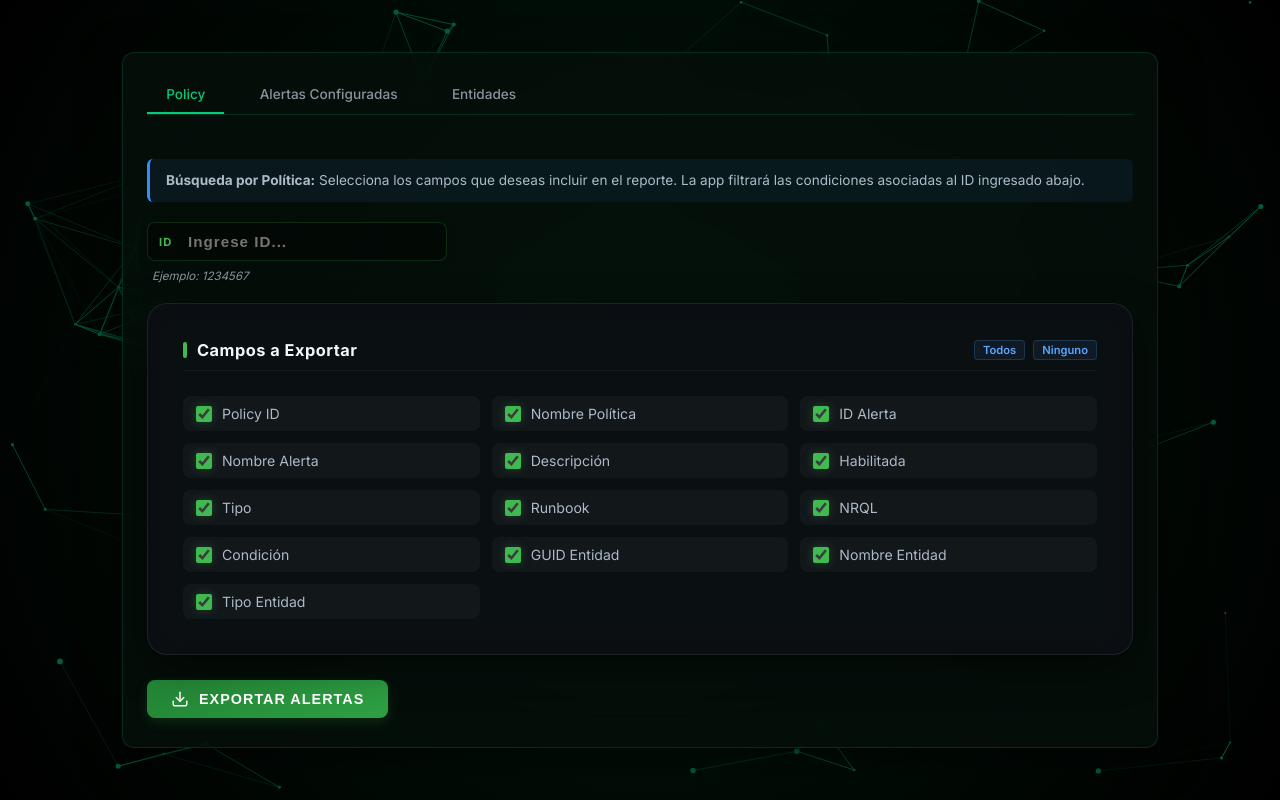
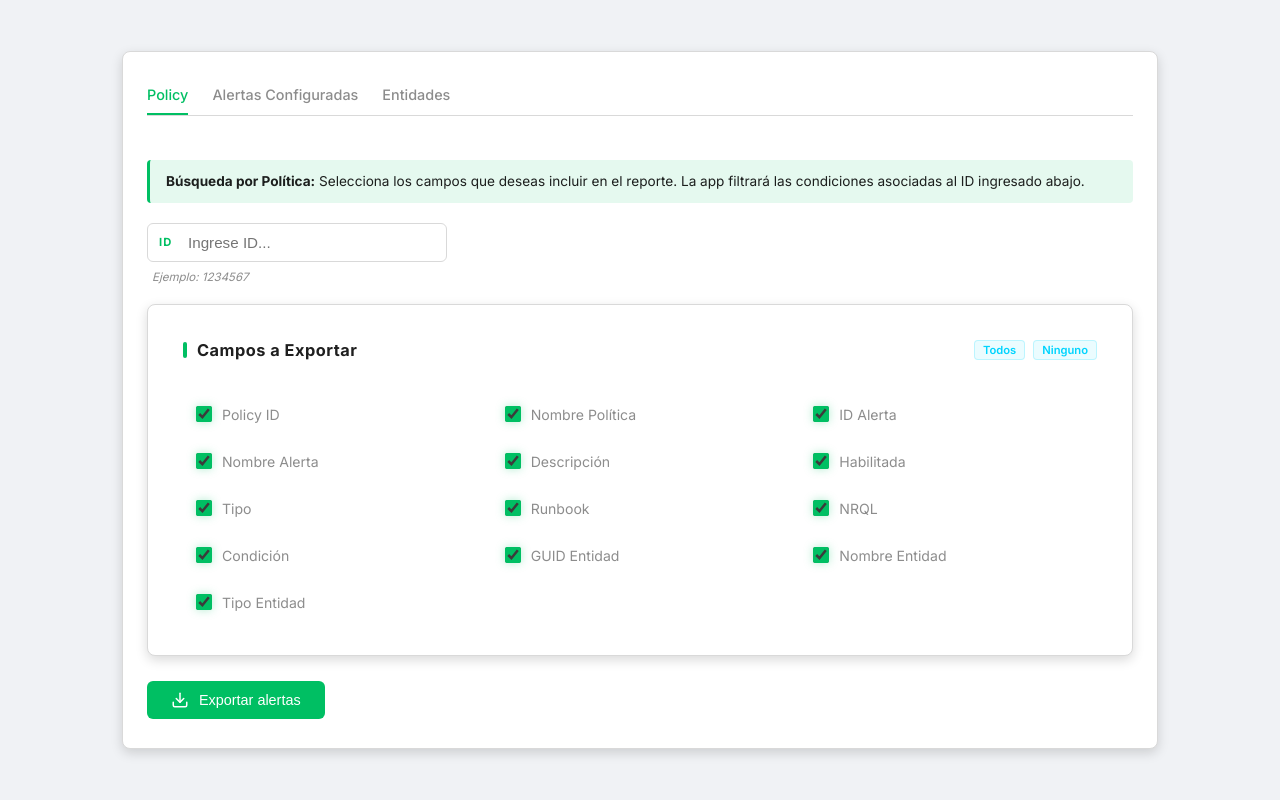
Before and after one commit to Fernando-Villena/new-relic, a website: page public/index.html in a window 1280 px wide. Drawn offline with Linux system fonts and the light colour scheme.

Commit message:
se ajusta el diseño

```diff
--- a/public/assets/css/spinner.css
+++ b/public/assets/css/spinner.css
@@ -2,7 +2,7 @@
     /* Spinner más pequeño */
     .spinner {
       border: 4px solid rgba(255, 255, 255, 0.2);
-      border-top: 4px solid #2ea043;
+      border-top: 4px solid #00BF63;
       border-radius: 50%;
       width: 40px;
       height: 40px;
--- a/public/assets/css/styles.css
+++ b/public/assets/css/styles.css
@@ -1,17 +1,21 @@
 @import url('https://fonts.googleapis.com/css2?family=Inter:wght@300;400;500;600;700&display=swap');
 
 :root {
-  --primary-color: #00cc7a;
-  /* Slightly deeper green */
-  --secondary-color: #008f6b;
-  --background-color: #000502;
-  /* Very dark background */
-  --card-bg: rgba(5, 15, 10, 0.8);
-  /* Darker translucent green */
-  --text-color: #d1f5e8;
-  --border-color: rgba(0, 100, 60, 0.4);
-  --input-bg: rgba(2, 10, 5, 0.9);
-  --hover-color: rgba(0, 204, 122, 0.1);
+  --primary-color: #00BF63;
+  --secondary-color: #00a854;
+  --bg-base: #141414;
+  --bg-container: #1f1f1f;
+  --text-primary: rgba(255, 255, 255, 0.85);
+  --text-secondary: rgba(255, 255, 255, 0.45);
+  --border-color: #434343;
+}
+
+:root[data-theme="light"] {
+  --bg-base: #f0f2f5;
+  --bg-container: #ffffff;
+  --text-primary: rgba(0, 0, 0, 0.88);
+  --text-secondary: rgba(0, 0, 0, 0.45);
+  --border-color: #d9d9d9;
 }
 
 * {
@@ -22,8 +26,8 @@
 
 body {
   font-family: 'Inter', sans-serif;
-  background-color: var(--background-color);
-  color: var(--text-color);
+  background-color: var(--bg-base);
+  color: var(--text-primary);
   min-height: 100vh;
   display: flex;
   justify-content: center;
@@ -32,16 +36,7 @@ body {
   position: relative;
 }
 
-/* Canvas Background */
-#canvas {
-  position: fixed;
-  top: 0;
-  left: 0;
-  width: 100%;
-  height: 100%;
-  z-index: -1;
-  background: radial-gradient(circle at center, #001a0d 0%, #000000 100%);
-}
+
 
 .container {
   width: 90%;
@@ -52,57 +47,41 @@ body {
 }
 
 h1 {
-  font-size: 1.8rem;
-  /* Smaller H1 */
-  font-weight: 700;
+  font-size: 1.5rem;
+  font-weight: 500;
   text-align: center;
   margin-bottom: 1.5rem;
-  background: linear-gradient(90deg, #fff, var(--primary-color));
-  background-clip: text;
-  -webkit-background-clip: text;
-  -webkit-text-fill-color: transparent;
-  text-shadow: 0 0 20px rgba(0, 255, 157, 0.2);
+  color: var(--text-primary);
 }
 
 .card {
-  background: var(--card-bg);
-  backdrop-filter: blur(20px);
-  -webkit-backdrop-filter: blur(20px);
+  background: var(--bg-container);
   border: 1px solid var(--border-color);
-  border-radius: 12px;
-  padding: 1.5rem;
-  /* Slightly less padding */
-  box-shadow: 0 10px 40px 0 rgba(0, 0, 0, 0.5);
-  transition: border-color 0.3s ease;
+  border-radius: 8px;
+  padding: 24px;
+  box-shadow: 0 4px 12px rgba(0, 0, 0, 0.15);
+  transition: all 0.3s ease;
 }
 
-.card:hover {
-  border-color: rgba(0, 255, 157, 0.3);
-}
-
-/* Tab menu override */
 .tab-menu {
   border-bottom: 1px solid var(--border-color);
   display: flex;
-  gap: 1rem;
+  gap: 1.5rem;
   margin-bottom: 1.5rem;
 }
 
 .tab {
-  padding: 0.6rem 1.2rem;
+  padding: 0.6rem 0;
   cursor: pointer;
   font-weight: 500;
-  font-size: 0.85rem;
-  /* Smaller tabs */
+  font-size: 0.9rem;
   border-bottom: 2px solid transparent;
   transition: all 0.3s ease;
-  color: #8b949e;
+  color: var(--text-secondary);
 }
 
 .tab:hover {
-  color: var(--text-color);
-  background: rgba(255, 255, 255, 0.03);
-  border-radius: 6px 6px 0 0;
+  color: var(--text-primary);
 }
 
 .tab.active {
@@ -110,105 +89,89 @@ h1 {
   border-bottom-color: var(--primary-color);
 }
 
-/* Content */
 p {
   line-height: 1.5;
-  color: #adbac7;
-  font-size: 0.85rem;
-  /* Smaller text */
+  color: var(--text-secondary);
+  font-size: 0.9rem;
 }
 
 pre {
-  background: #0d1117 !important;
+  background: #000 !important;
   border: 1px solid var(--border-color);
-  border-radius: 8px;
-  padding: 0.8rem;
+  border-radius: 6px;
+  padding: 1rem;
   overflow-x: auto;
-  font-family: 'Fira Code', 'Courier New', monospace;
-  font-size: 0.75rem;
-  /* Smaller code */
+  font-family: 'Courier New', monospace;
+  font-size: 0.85rem;
   margin: 1rem 0;
-  box-shadow: inset 0 0 10px rgba(0, 0, 0, 0.5);
-  color: #c9d1d9;
+  color: var(--text-primary);
 }
 
-/* Inputs & Buttons */
 input[type="number"],
 input[type="text"] {
   width: 100%;
-  padding: 0.6rem 0.9rem;
-  /* Reduced padding */
-  background: var(--input-bg);
+  padding: 0.5rem 0.75rem;
+  background: transparent;
   border: 1px solid var(--border-color);
-  border-radius: 8px;
-  color: white;
+  border-radius: 6px;
+  color: var(--text-primary);
   font-size: 0.9rem;
-  /* Reduced font size */
-  margin-bottom: 0.8rem;
-  transition: all 0.3s ease;
+  margin-bottom: 1rem;
+  transition: all 0.2s;
 }
 
 input:focus {
   outline: none;
   border-color: var(--primary-color);
-  box-shadow: 0 0 0 3px rgba(0, 255, 157, 0.1);
+  box-shadow: 0 0 0 2px rgba(0, 191, 99, 0.2);
 }
 
 button {
   width: 100%;
-  padding: 0.75rem;
-  /* Reduced padding */
-  background: linear-gradient(90deg, var(--secondary-color), var(--primary-color));
+  padding: 0.65rem 1rem;
+  background: var(--primary-color);
   border: none;
-  border-radius: 8px;
-  color: #000;
-  /* Dark text for better contrast on neon green */
-  font-weight: 700;
+  border-radius: 6px;
+  color: #fff;
+  font-weight: 500;
   font-size: 0.9rem;
-  /* Reduced font size */
   cursor: pointer;
-  transition: transform 0.2s ease, box-shadow 0.2s ease;
-  text-transform: uppercase;
-  letter-spacing: 1px;
+  transition: background 0.2s ease;
 }
 
 button:hover {
-  transform: translateY(-2px);
-  box-shadow: 0 4px 15px rgba(0, 255, 157, 0.4);
+  background: var(--secondary-color);
 }
 
 button:active {
-  transform: translateY(0);
+  background: #008c44;
 }
 
-/* Animations */
 @keyframes fadeIn {
   from {
     opacity: 0;
-    transform: translateY(20px);
+    transform: translateY(10px);
   }
-
   to {
     opacity: 1;
     transform: translateY(0);
   }
 }
 
-/* Scrollbar */
 ::-webkit-scrollbar {
   width: 8px;
   height: 8px;
 }
 
 ::-webkit-scrollbar-track {
-  background: #0d1117;
+  background: var(--bg-base);
 }
 
 ::-webkit-scrollbar-thumb {
-  background: #30363d;
+  background: var(--border-color);
   border-radius: 4px;
 }
 
 ::-webkit-scrollbar-thumb:hover {
-  background: var(--primary-color);
+  background: var(--text-secondary);
 }
--- a/public/assets/css/tabs.css
+++ b/public/assets/css/tabs.css
@@ -2,24 +2,24 @@
     .tab-menu {
       display: flex;
       justify-content: flex-start;
-      border-bottom: 1px solid #30363d;
+      border-bottom: 1px solid var(--border-color);
     }
 
     .tab {
       padding: 10px 15px;
       cursor: pointer;
-      color: #8b949e;
+      color: var(--text-secondary);
       border-bottom: 2px solid transparent;
       transition: all 0.2s ease-in-out;
     }
 
     .tab:hover {
-      color: #e6edf3;
+      color: var(--text-primary);
     }
 
     .tab.active {
-      color: #e6edf3;
-      border-bottom: 2px solid #2ea043;
+      color: var(--primary-color);
+      border-bottom: 2px solid var(--primary-color);
     }
 
     .tab-content {
--- a/public/index.html
+++ b/public/index.html
@@ -12,6 +12,35 @@
   <link rel="stylesheet" href="assets/css/tabs.css">
   <link rel="stylesheet" href="assets/css/status.css">
   <link rel="stylesheet" href="assets/css/styles.css">
+  <script>
+    function initializeTheme() {
+      // Intentar obtener de localStorage
+      const savedTheme = localStorage.getItem("theme");
+      let isDark = true; // Por defecto oscuro
+
+      if (savedTheme) {
+        isDark = savedTheme === "dark";
+      } else {
+        const mq = window.matchMedia("(prefers-color-scheme: dark)");
+        isDark = mq.matches;
+      }
+      document.documentElement.setAttribute("data-theme", isDark ? "dark" : "light");
+    }
+
+    initializeTheme();
+
+    window.addEventListener("storage", (e) => {
+      if (e.key === "theme") {
+        initializeTheme();
+      }
+    });
+
+    window.matchMedia("(prefers-color-scheme: dark)").addEventListener("change", () => {
+      if (!localStorage.getItem("theme")) {
+        initializeTheme();
+      }
+    });
+  </script>
   <style>
     /* Agrandar el contenedor principal notablemente */
     .container {
@@ -25,13 +54,11 @@
       gap: 50px;
       /* Mucho más aire entre columnas */
       margin: 20px 0;
-      background: rgba(13, 17, 23, 0.7);
-      backdrop-filter: blur(15px);
-      -webkit-backdrop-filter: blur(15px);
+      background: var(--bg-container);
       padding: 35px;
-      border-radius: 20px;
-      border: 1px solid rgba(255, 255, 255, 0.08);
-      box-shadow: 0 12px 40px 0 rgba(0, 0, 0, 0.4);
+      border-radius: 8px;
+      border: 1px solid var(--border-color);
+      box-shadow: 0 4px 12px rgba(0, 0, 0, 0.15);
     }
 
     .section-header {
@@ -53,7 +80,7 @@
       font-family: 'Inter', sans-serif;
       font-size: 1.02em;
       letter-spacing: 0.5px;
-      color: #f0f6fc !important;
+      color: var(--text-primary) !important;
       display: flex;
       align-items: center;
       gap: 10px;
@@ -66,7 +93,7 @@
       content: '';
       width: 4px;
       height: 16px;
-      background: #3fb950;
+      background: #00BF63;
       border-radius: 2px;
     }
 
@@ -93,9 +120,9 @@
       gap: 10px;
       cursor: pointer;
       font-size: 0.88em;
-      color: #adbac7;
+      color: var(--text-secondary);
       padding: 8px 12px;
-      background: rgba(255, 255, 255, 0.03);
+      background: transparent;
       border-radius: 8px;
       border: 1px solid transparent;
       transition: all 0.2s ease;
@@ -103,9 +130,9 @@
     }
 
     .checkbox-group label:hover {
-      background: rgba(63, 185, 80, 0.1);
-      border-color: rgba(63, 185, 80, 0.2);
-      color: #f0f6fc;
+      background: rgba(0, 191, 99, 0.1);
+      border-color: rgba(0, 191, 99, 0.2);
+      color: var(--text-primary);
       transform: translateX(3px);
     }
 
@@ -113,40 +140,39 @@
       width: 16px;
       height: 16px;
       cursor: pointer;
-      accent-color: #3fb950;
-      filter: drop-shadow(0 0 5px rgba(63, 185, 80, 0.3));
+      accent-color: #00BF63;
+      filter: drop-shadow(0 0 5px rgba(0, 191, 99, 0.3));
       margin: 0;
       flex-shrink: 0;
     }
 
     .control-pill {
-      background: rgba(88, 166, 255, 0.08);
-      color: #58a6ff;
+      background: rgba(0, 212, 255, 0.08);
+      color: #00d4ff;
       padding: 2px 8px;
       border-radius: 4px;
       font-size: 0.7em;
       font-weight: 600;
       text-decoration: none;
       transition: all 0.2s;
-      border: 1px solid rgba(88, 166, 255, 0.2);
+      border: 1px solid rgba(0, 212, 255, 0.2);
     }
 
     .control-pill:hover {
-      background: #58a6ff;
-      color: #0d1117;
+      background: #00d4ff;
+      color: #fff;
     }
 
     .btn-primary {
-      background: linear-gradient(135deg, #238636 0%, #2ea043 100%);
+      background: #00BF63;
       color: white;
       border: none;
       padding: 10px 24px;
-      border-radius: 8px;
-      font-weight: 600;
+      border-radius: 6px;
+      font-weight: 500;
       font-size: 0.9em;
       cursor: pointer;
-      transition: all 0.3s cubic-bezier(0.4, 0, 0.2, 1);
-      box-shadow: 0 4px 12px rgba(46, 160, 67, 0.2);
+      transition: background 0.2s;
       display: flex;
       align-items: center;
       gap: 10px;
@@ -157,13 +183,11 @@
     }
 
     .btn-primary:hover {
-      transform: translateY(-2px);
-      box-shadow: 0 6px 20px rgba(46, 160, 67, 0.4);
-      filter: brightness(1.1);
+      background: #00a854;
     }
 
     .btn-primary:active {
-      transform: translateY(0);
+      background: #008c44;
     }
 
     .status-container {
@@ -186,12 +210,12 @@
     }
 
     .info-banner {
-      background: rgba(56, 139, 253, 0.08);
-      border-left: 3px solid #388bfd;
+      background: rgba(0, 191, 99, 0.1);
+      border-left: 3px solid #00BF63;
       padding: 12px 16px;
-      border-radius: 6px;
+      border-radius: 4px;
       margin-bottom: 20px;
-      color: #adbac7;
+      color: var(--text-primary);
       font-size: 0.85em;
       line-height: 1.4;
     }
@@ -211,7 +235,6 @@
 </head>
 
 <body>
-  <canvas id="canvas"></canvas>
   <div class="container">
 
 
@@ -232,13 +255,13 @@
         <div style="margin: 20px 0; display: flex; flex-direction: column; gap: 8px;">
           <div style="display: flex; align-items: center; gap: 10px; position: relative; max-width: 300px;">
             <div
-              style="position: absolute; left: 12px; color: #3fb950; font-weight: 800; font-size: 0.7em; letter-spacing: 1px; pointer-events: none; text-transform: uppercase;">
+              style="position: absolute; left: 12px; color: #00BF63; font-weight: 800; font-size: 0.7em; letter-spacing: 1px; pointer-events: none; text-transform: uppercase;">
               ID
             </div>
             <input type="number" id="policyId" placeholder="Ingrese ID..."
-              style="padding: 10px 15px 10px 40px; width: 100%; margin-bottom: 0 !important; font-weight: 600; font-size: 0.95em; letter-spacing: 1px; color: #fff; background: rgba(0,0,0,0.4); border: 1.5px solid rgba(63, 185, 80, 0.2); border-radius: 8px; transition: all 0.3s cubic-bezier(0.4, 0, 0.2, 1); box-shadow: 0 2px 10px rgba(0,0,0,0.2);">
+              style="padding: 10px 15px 10px 40px; width: 100%; margin-bottom: 0 !important; font-weight: 500; font-size: 0.95em; color: var(--text-primary); background: transparent; border: 1px solid var(--border-color); border-radius: 6px; transition: all 0.2s;">
           </div>
-          <span style="font-size: 0.72em; color: #8b949e; margin-left: 5px; font-style: italic;">Ejemplo: 1234567</span>
+          <span style="font-size: 0.72em; color: var(--text-secondary); margin-left: 5px; font-style: italic;">Ejemplo: 1234567</span>
         </div>
 
         <div class="entity-config-container" style="grid-template-columns: 1fr; margin-top: 20px;">
@@ -479,7 +502,7 @@
     // 🔹 Mostrar mensaje con estilo consola
     function setStatus(el, msg, type = "info") {
       const colors = {
-        success: "#4caf50",   // verde
+        success: "#00BF63",   // verde
         error: "#ff4d4f",     // rojo
         warning: "#ffdd57",   // amarillo
         info: "#00c0ff"       // celeste
@@ -652,7 +675,6 @@
 
   <script src="assets/js/pantalla-carga.js"></script>
   <script src="assets/js/tab.js"></script>
-  <script src="assets/js/particles.js"></script>
   <script src="https://cdn.sheetjs.com/xlsx-latest/package/dist/xlsx.full.min.js"></script>
 
 </body>
```
